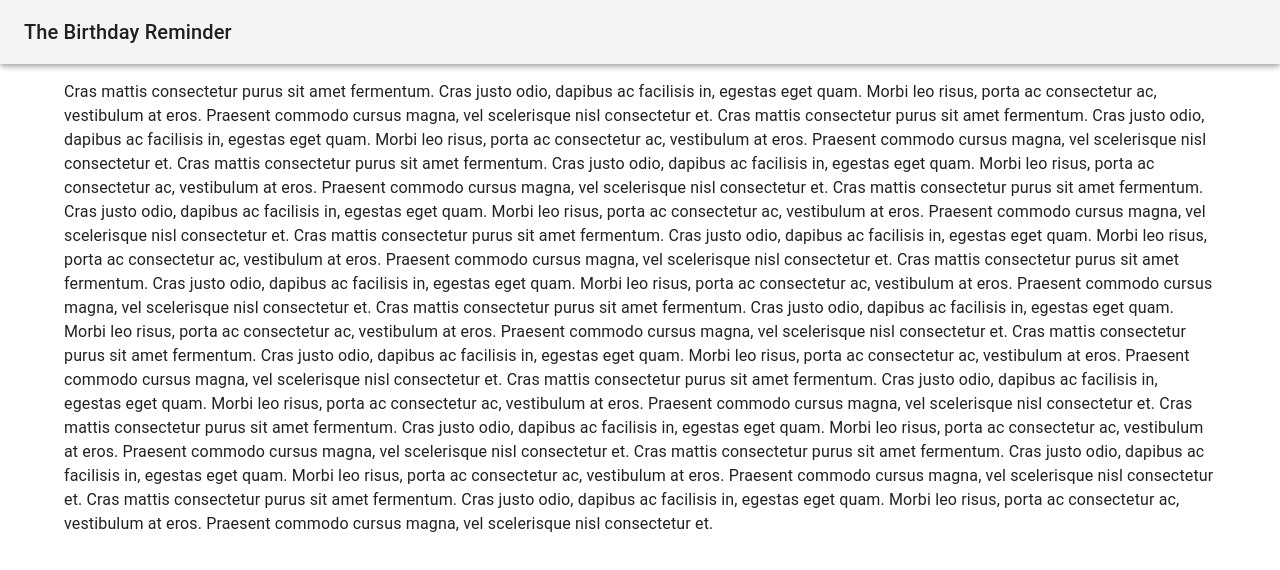
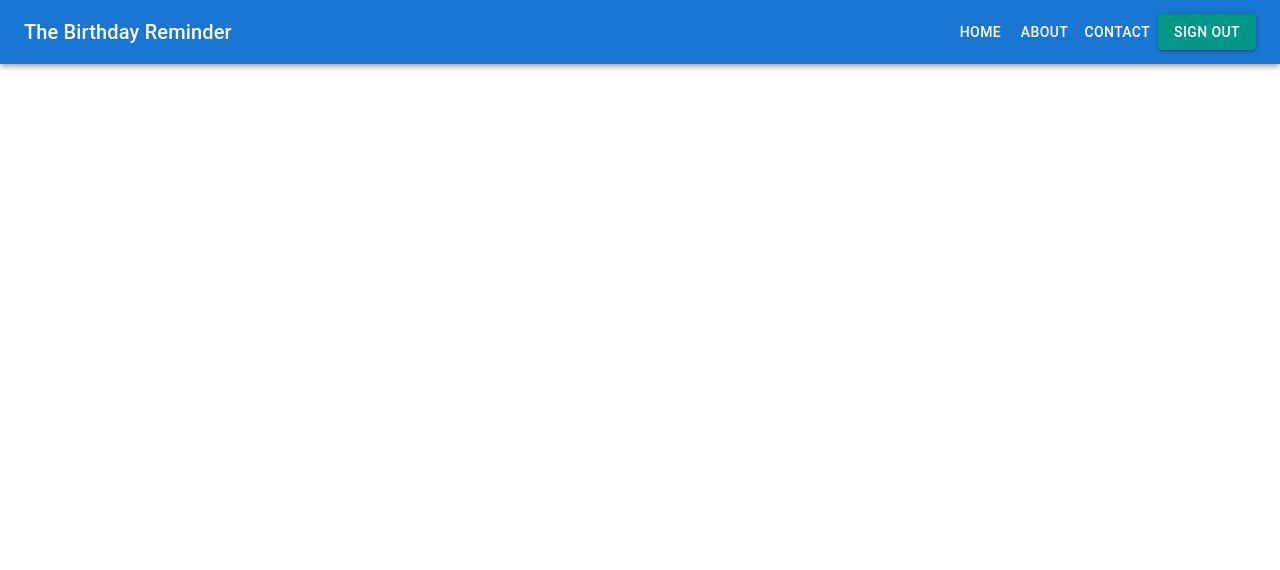
Before and after one commit to justinjohnson-dev/date-reminders, a Next.js app: page / in a window 1280 px wide. Shown: the top 570 px of the page. Built offline with nearby package versions, Linux system fonts and the light colour scheme.

Commit message:
adding layout with appbar and footer

```diff
--- a/components/appbar/index.tsx
+++ b/components/appbar/index.tsx
@@ -1,64 +1,115 @@
-import React from 'react';
+import * as React from 'react';
 import AppBar from '@mui/material/AppBar';
+import Box from '@mui/material/Box';
+import Divider from '@mui/material/Divider';
+import Drawer from '@mui/material/Drawer';
+import IconButton from '@mui/material/IconButton';
+import List from '@mui/material/List';
+import ListItem from '@mui/material/ListItem';
+import ListItemButton from '@mui/material/ListItemButton';
+import ListItemText from '@mui/material/ListItemText';
+import MenuIcon from '@mui/icons-material/Menu';
 import Toolbar from '@mui/material/Toolbar';
 import Typography from '@mui/material/Typography';
-import CssBaseline from '@mui/material/CssBaseline';
-import useScrollTrigger from '@mui/material/useScrollTrigger';
-import Box from '@mui/material/Box';
-import Container from '@mui/material/Container';
-import Slide from '@mui/material/Slide';
+import { styled } from '@mui/material/styles';
+import Button, { ButtonProps } from '@mui/material/Button';
+import { teal } from '@mui/material/colors';
+
+const ColorButton = styled(Button)<ButtonProps>(({ theme }) => ({
+  color: theme.palette.getContrastText(teal[500]),
+  backgroundColor: teal[500],
+  '&:hover': {
+    backgroundColor: teal[700],
+  },
+}));
 
 interface Props {
-  /**
-   * Injected by the documentation to work in an iframe.
-   * You won't need it on your project.
-   */
   window?: () => Window;
-  children: React.ReactElement;
 }
 
-function HideOnScroll(props: Props) {
-  const { children, window } = props;
-  // Note that you normally won't need to set the window ref as useScrollTrigger
-  // will default to window.
-  // This is only being set here because the demo is in an iframe.
-  const trigger = useScrollTrigger({
-    target: window ? window() : undefined,
-  });
+const drawerWidth = 240;
+const navItems = ['Home', 'About', 'Contact'];
+
+export default function ApplicationBar(props: Props) {
+  const { window } = props;
+  const [mobileOpen, setMobileOpen] = React.useState(false);
+
+  const handleDrawerToggle = () => {
+    setMobileOpen(!mobileOpen);
+  };
+
+  const drawer = (
+    <Box onClick={handleDrawerToggle} sx={{ textAlign: 'center' }}>
+      <Typography variant='h6' sx={{ my: 2 }}>
+        MUI
+      </Typography>
+      <Divider />
+      <List>
+        {navItems.map((item) => (
+          <ListItem key={item} disablePadding>
+            <ListItemButton sx={{ textAlign: 'center' }}>
+              <ListItemText primary={item} />
+            </ListItemButton>
+          </ListItem>
+        ))}
+        <ColorButton variant='contained'>Sign Out</ColorButton>
+      </List>
+    </Box>
+  );
+
+  const container =
+    window !== undefined ? () => window().document.body : undefined;
 
   return (
-    <Slide appear={false} direction='down' in={!trigger}>
-      {children}
-    </Slide>
+    <Box sx={{ display: 'flex', height: '55px' }}>
+      <AppBar component='nav'>
+        <Toolbar>
+          <IconButton
+            color='inherit'
+            aria-label='open drawer'
+            edge='start'
+            onClick={handleDrawerToggle}
+            sx={{ mr: 2, display: { sm: 'none' } }}
+          >
+            <MenuIcon />
+          </IconButton>
+          <Typography
+            variant='h6'
+            component='div'
+            sx={{ flexGrow: 1, display: { xs: 'none', sm: 'block' } }}
+          >
+            The Birthday Reminder
+          </Typography>
+          <Box sx={{ display: { xs: 'none', sm: 'block' } }}>
+            {navItems.map((item) => (
+              <Button key={item} sx={{ color: '#fff' }}>
+                {item}
+              </Button>
+            ))}
+            <ColorButton variant='contained'>Sign Out</ColorButton>
+          </Box>
+        </Toolbar>
+      </AppBar>
+      <Box component='nav'>
+        <Drawer
+          container={container}
+          variant='temporary'
+          open={mobileOpen}
+          onClose={handleDrawerToggle}
+          ModalProps={{
+            keepMounted: true, // Better open performance on mobile.
+          }}
+          sx={{
+            display: { xs: 'block', sm: 'none' },
+            '& .MuiDrawer-paper': {
+              boxSizing: 'border-box',
+              width: drawerWidth,
+            },
+          }}
+        >
+          {drawer}
+        </Drawer>
+      </Box>
+    </Box>
   );
 }
-
-export default function ApplicationBar(props: Props) {
-  return (
-    <>
-      <CssBaseline />
-      <HideOnScroll {...props}>
-        <AppBar color='default'>
-          <Toolbar>
-            <Typography variant='h6' component='div'>
-              The Birthday Reminder
-            </Typography>
-          </Toolbar>
-        </AppBar>
-      </HideOnScroll>
-      <Toolbar />
-      <Container>
-        <Box sx={{ my: 2 }}>
-          {[...new Array(12)]
-            .map(
-              () => `Cras mattis consectetur purus sit amet fermentum.
-Cras justo odio, dapibus ac facilisis in, egestas eget quam.
-Morbi leo risus, porta ac consectetur ac, vestibulum at eros.
-Praesent commodo cursus magna, vel scelerisque nisl consectetur et.`,
-            )
-            .join('\n')}
-        </Box>
-      </Container>
-    </>
-  );
-}
```
Also changed, not shown: components/footer/footer.tsx (+46 -3 lines).
